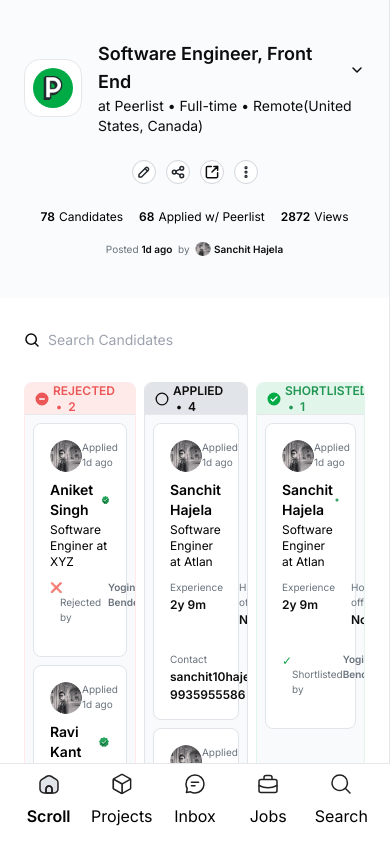
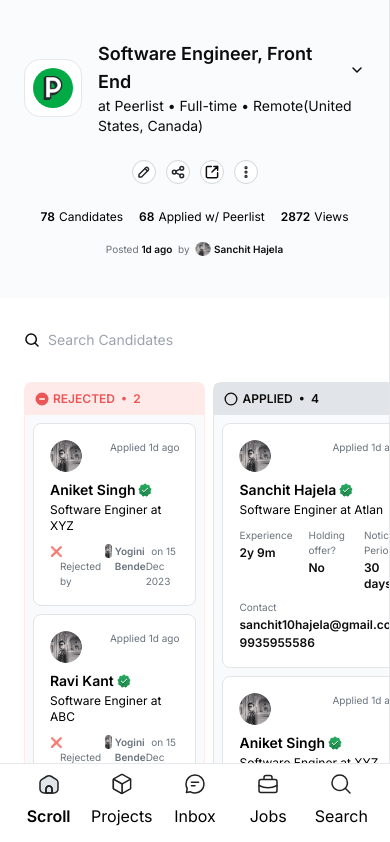
Before and after one commit to xanxit/dnd, a Next.js app: page / in a window 390 px wide. Shown: the top 842 px of the page. Built offline with nearby package versions, Linux system fonts and the light colour scheme.

Commit message:
fix: ui on mobile

```diff
--- a/app/components/ListBase.jsx
+++ b/app/components/ListBase.jsx
@@ -7,13 +7,13 @@
     <Droppable droppableId={String(props?.id)}>
       {(provided) => (
         <div
-          className={`lg:w-[308px] 2xl:w-full bg-gray-50 rounded-lg min-h-screen mb-20 border overflow-hidden`}
+          className={`w-[308px] 2xl:w-full bg-gray-50 rounded-lg min-h-screen mb-20 border`}
           {...provided.droppableProps}
           ref={provided.innerRef}
           style={{ borderColor: `${props?.headerColor}` }}
         >
             <div
-            className={`h-8 w-full border-b flex items-center gap-x-1 px-2.5`}
+              className={`w-full flex items-center gap-x-1 px-2.5 h-8 rounded-t`}
               style={{ background: ` ${props?.headerColor}` }}
             >
               <img
@@ -29,7 +29,7 @@
                 {props?.title} &nbsp;•&nbsp; {props?.applicants?.length}
               </p>
             </div>
-          <div className="p-2">
+          <div className="p-2 w-full">
             {props?.applicants?.map((applicant, idx) => (
               <CardBase
                 applicantData={applicant}
--- a/app/components/ListContainer.jsx
+++ b/app/components/ListContainer.jsx
@@ -21,7 +21,7 @@
   };
   return (
     <DragDropContext onDragEnd={onDragEndFunc}>
-      <div className="px-6 flex gap-x-2">
+      <div className="px-6 flex gap-x-2 overflow-x-scroll">
         {lists.map((list, idx) => (
           <ListBase {...list} key={idx} />
         ))}
```
Lines whose indentation alone changed are shown as unchanged.
